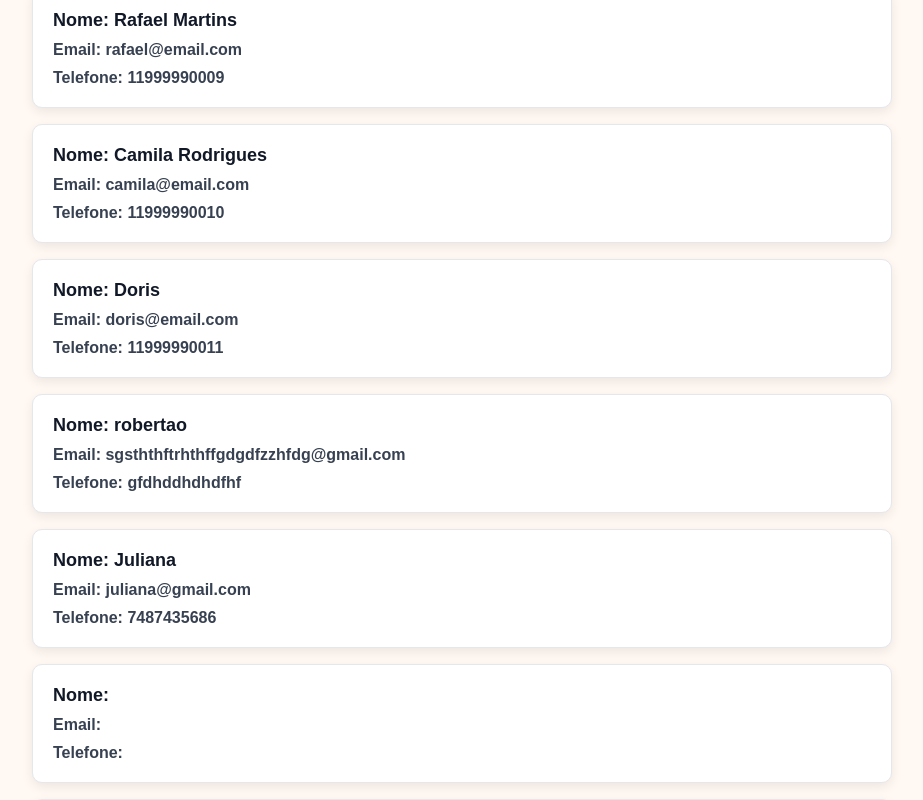
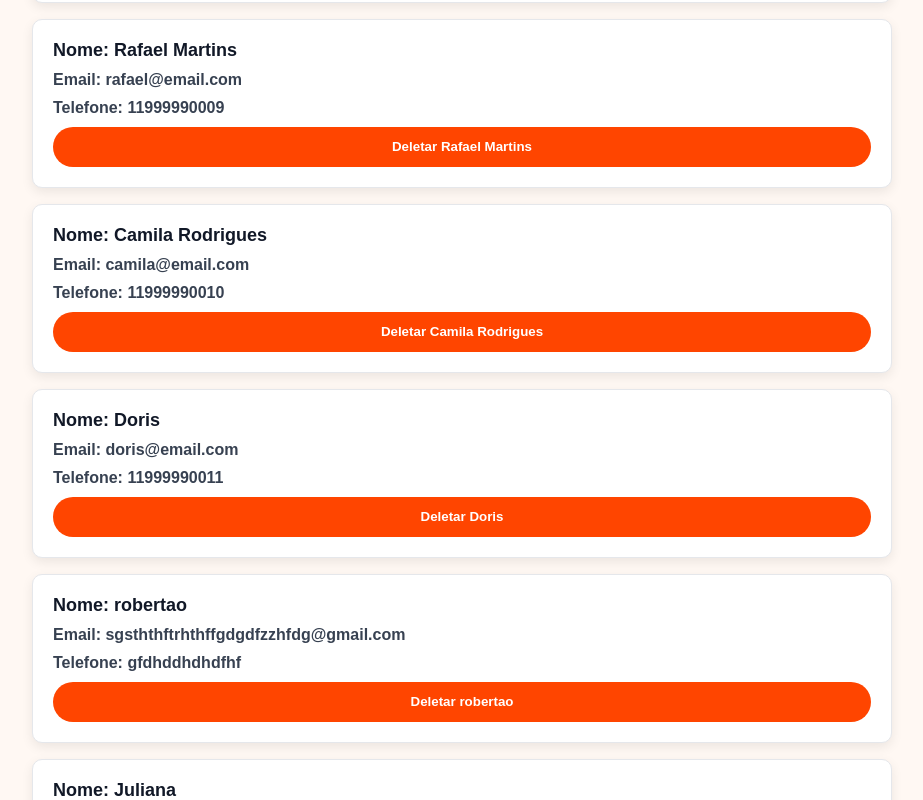
Before and after one commit to Igorz08/domando-gpt, a React (Vite) app in the folder open-pizzaria/: page /users in a window 1280 px wide. Shown: the part 1520-2320 px from the top of the page, without its empty margins (178-1101 px from the left). Built offline with nearby package versions, Linux system fonts and the light colour scheme; data requests are answered from the project's data file.

Commit message:
feat: adicionando boato de deletar user

```diff
--- a/open-pizzaria/db.json
+++ b/open-pizzaria/db.json
@@ -78,22 +78,10 @@
   },
   "users": [
     {
-      "nome": "João Silva",
-      "email": "joao@email.com",
-      "telefone": "11999990001",
-      "id": "KLNRWUZHVG4"
-    },
-    {
       "nome": "Maria Santos",
       "email": "maria@email.com",
       "telefone": "11999990002",
       "id": "6zLvavA3WL4"
-    },
-    {
-      "nome": "Pedro Oliveira",
-      "email": "pedro@email.com",
-      "telefone": "11999990003",
-      "id": "QfdAmUQNnh0"
     },
     {
       "nome": "Ana Souza",
@@ -154,54 +142,6 @@
       "email": "juliana@gmail.com",
       "telefone": "7487435686",
       "id": "i4MTGotbfFQ"
-    },
-    {
-      "nome": "",
-      "email": "",
-      "telefone": "",
-      "id": "_sJZti5XMy0"
-    },
-    {
-      "nome": "",
-      "email": "",
-      "telefone": "",
-      "id": "5I1lXEsu5os"
-    },
-    {
-      "nome": "",
-      "email": "",
-      "telefone": "",
-      "id": "XOOl_hFZ4Sw"
-    },
-    {
-      "nome": "",
-      "email": "",
-      "telefone": "",
-      "id": "T3TCJ8vRcoQ"
-    },
-    {
-      "nome": "",
-      "email": "",
-      "telefone": "",
-      "id": "x20ZdzIYY1s"
-    },
-    {
-      "nome": "",
-      "email": "",
-      "telefone": "",
-      "id": "TqHdmhMPlB8"
-    },
-    {
-      "nome": "",
-      "email": "",
-      "telefone": "",
-      "id": "-CBZ9SjgtgI"
-    },
-    {
-      "nome": "",
-      "email": "",
-      "telefone": "",
-      "id": "z64rqIVrY_U"
     }
   ],
   "$schema": "./node_modules/json-server/schema.json"
--- a/open-pizzaria/src/Pages/Users/Users.css
+++ b/open-pizzaria/src/Pages/Users/Users.css
@@ -65,3 +65,21 @@
     padding: 16px;
   }
 }
+
+.btm-delete {
+  background: orangered;
+  height: 40px;
+  display: flex;
+  align-items: center;
+  justify-content: center;
+  color: #fff;
+  font-weight: bold;
+  border-radius: 20px;
+  border: 0;
+  transition: 0.2s;
+}
+
+.btm-delete:hover {
+  background: rgb(255, 113, 62);
+  cursor: pointer;
+}
--- a/open-pizzaria/src/Pages/Users/index.jsx
+++ b/open-pizzaria/src/Pages/Users/index.jsx
@@ -21,6 +21,16 @@
 
     console.log(usuarios)
 
+    const deletarUsuario = (id) => {
+        fetch(`http://localhost:3000/users/${id}`, {
+            method: "DELETE",
+        })
+        .then(() => {
+            setUsuarios(usuarios.filter((usuarios) => usuarios.id !== id))
+        })
+        .catch((error) => console.log(error));
+    }
+
   return (
     <main className="containerUsers">
         <h1>Lista de Usuários</h1>
@@ -32,6 +42,8 @@
                     <strong>Nome: {user.nome}</strong>
                     <strong>Email: {user.email}</strong>
                     <strong>Telefone: {user.telefone}</strong>
+                    <button className="btm-delete"
+                    onClick={() => deletarUsuario(user.id)}>Deletar {user.nome}</button>
                 </article>
             ))}
 
```
